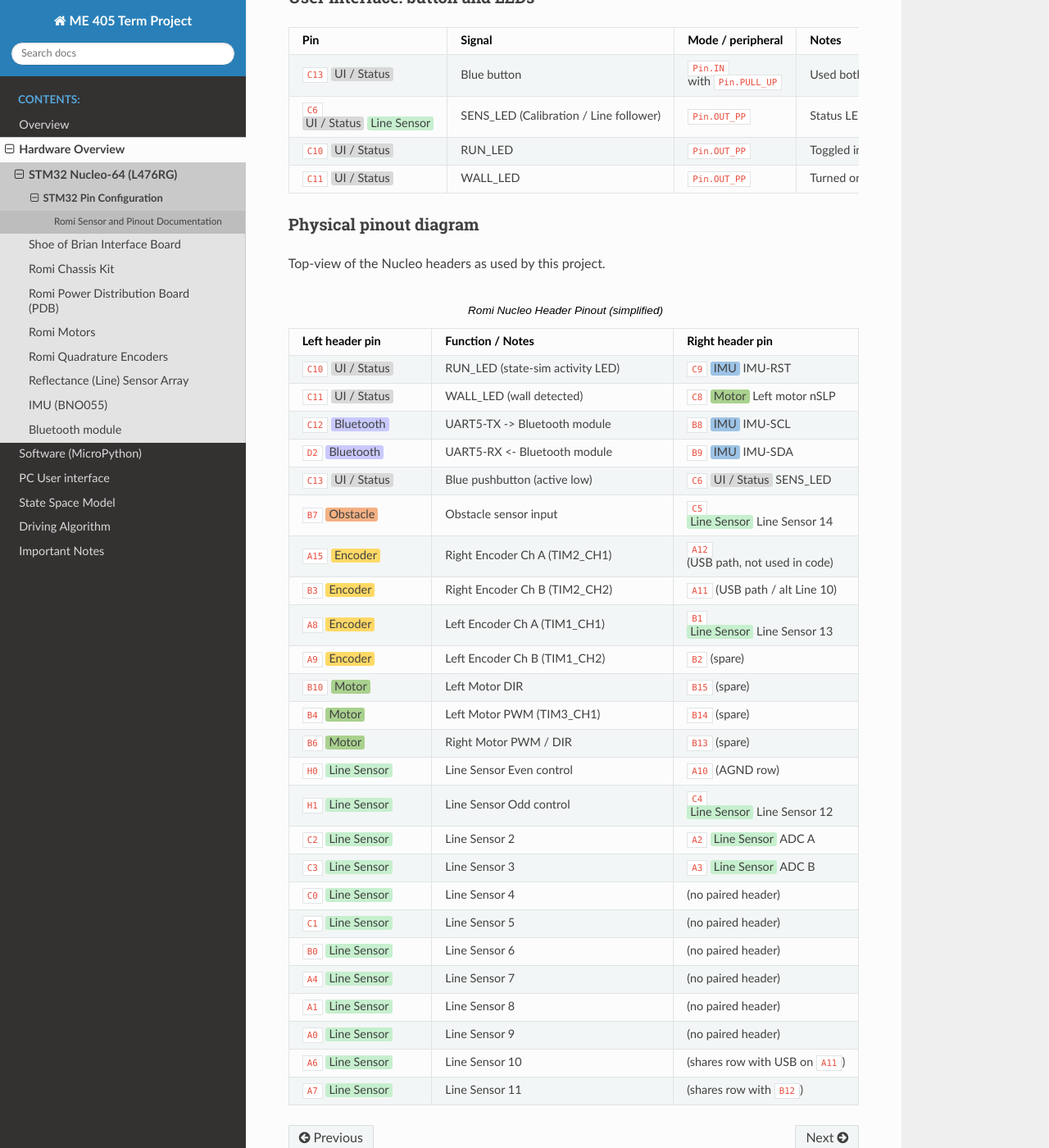
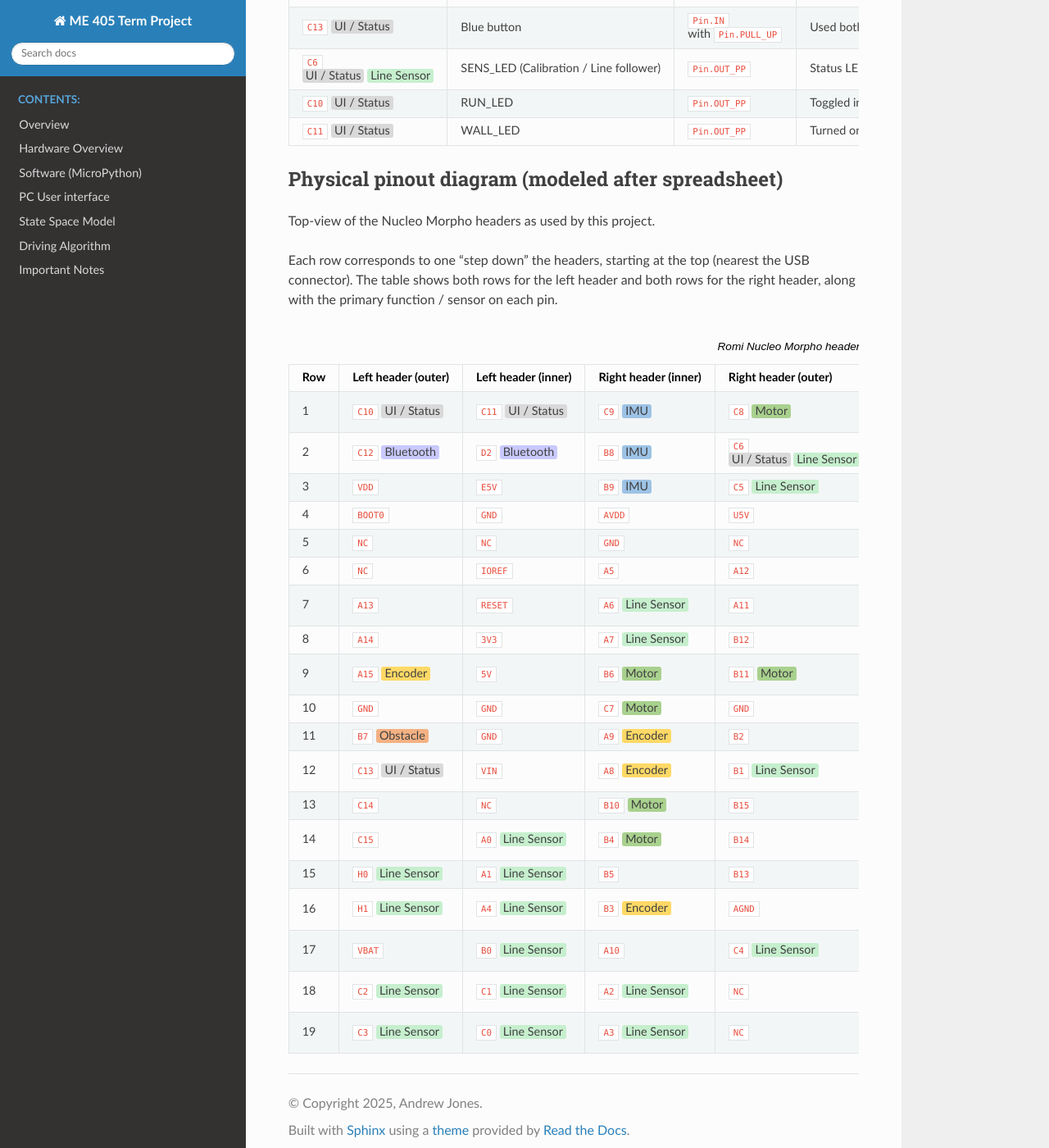
Before and after one commit to andrewthegr8/Term-Project-ME-405, a Sphinx documentation site: the page built from docs/source/stm32-pins.rst, in a window 1280 px wide and 1400 px high, scrolled down 2817 px. Shown: the whole window at 82% size. Built offline with Sphinx 7.4.7 and the Read the Docs theme 3.1.0, drawn with Linux system fonts in a browser that asks for light colours; some of the changed text lies outside the part shown.

```diff
--- a/docs/source/hardware.rst
+++ b/docs/source/hardware.rst
@@ -31,8 +31,9 @@ Relevant on-chip peripherals include:
 - **GPIO** (Used for motor control, status LEDS, and bump sensing)
 - **ADC (16-channel)** (Used for reflectance sensor array sampling)
 
+**See these pages for details on how prepherials were connected to the STM32:**
 .. toctree::
-   :maxdepth: 1
+   :maxdepth: 2
 
    stm32-pins
 
--- a/docs/source/main-program.rst
+++ b/docs/source/main-program.rst
@@ -311,7 +311,7 @@ rather than hardware.
 
 
 Main Script
---------------
+~~~~~~~~~~~~~~~~~~~~
 All task generator functions are contained in ``main.py``.
 
 .. automodule:: me405.main
--- a/docs/source/overview.rst
+++ b/docs/source/overview.rst
@@ -23,6 +23,8 @@ the robot successfully completing the course.
 In the video, the robot uses an IR line sensor to follow the line until the "Y"
 at which point it targets checkpoints and solo cups while avoiding obstacles.
 It also utilizes its bump sensor to detect and avoid the "wall" near the start.
+
+Access the full code repositry on GitHub `here <https://github.com/andrewthegr8/Term-Project-ME-405/tree/main>`.
 
 .. raw:: html
 
--- a/docs/source/stm32-pins.rst
+++ b/docs/source/stm32-pins.rst
@@ -9,12 +9,7 @@ Nucleo-64 in this project.
     convention.
 
 
-====================================
-Romi Sensor and Pinout Documentation
-====================================
-
-Color legend
-------------
+.. Color legend
 
 .. |LINE| raw:: html
 
@@ -297,90 +292,156 @@ User interface: button and LEDs
      - Turned on when a wall or obstacle is detected.
 
 
-Physical pinout diagram
+Physical pinout diagram (modeled after spreadsheet)
 ---------------------------------------------------
 
-Top-view of the Nucleo headers as used by this project.
+Top-view of the Nucleo Morpho headers as used by this project.
 
-.. list-table:: Romi Nucleo Header Pinout (simplified)
+Each row corresponds to one “step down” the headers, starting at the
+top (nearest the USB connector).  The table shows both rows for the left
+header and both rows for the right header, along with the primary
+function / sensor on each pin.
+
+.. list-table:: Romi Nucleo Morpho headers (top view)
    :header-rows: 1
-   :widths: 22 36 22
+   :widths: 8 14 14 14 14 36
 
-   * - Left header pin
-     - Function / Notes
-     - Right header pin
-   * - ``C10`` |UI|
-     - RUN_LED (state-sim activity LED)
-     - ``C9`` |IMU| IMU-RST
-   * - ``C11`` |UI|
-     - WALL_LED (wall detected)
-     - ``C8`` |MOT| Left motor nSLP
-   * - ``C12`` |BT|
-     - UART5-TX -> Bluetooth module
-     - ``B8`` |IMU| IMU-SCL
-   * - ``D2`` |BT|
-     - UART5-RX <- Bluetooth module
-     - ``B9`` |IMU| IMU-SDA
-   * - ``C13`` |UI|
-     - Blue pushbutton (active low)
-     - ``C6`` |UI| SENS_LED
-   * - ``B7`` |OBS|
-     - Obstacle sensor input
-     - ``C5`` |LINE| Line Sensor 14
-   * - ``A15`` |ENC|
-     - Right Encoder Ch A (TIM2_CH1)
-     - ``A12`` (USB path, not used in code)
-   * - ``B3`` |ENC|
-     - Right Encoder Ch B (TIM2_CH2)
-     - ``A11`` (USB path / alt Line 10)
-   * - ``A8`` |ENC|
-     - Left Encoder Ch A (TIM1_CH1)
-     - ``B1`` |LINE| Line Sensor 13
-   * - ``A9`` |ENC|
-     - Left Encoder Ch B (TIM1_CH2)
-     - ``B2`` (spare)
-   * - ``B10`` |MOT|
-     - Left Motor DIR
-     - ``B15`` (spare)
-   * - ``B4`` |MOT|
-     - Left Motor PWM (TIM3_CH1)
-     - ``B14`` (spare)
-   * - ``B6`` |MOT|
-     - Right Motor PWM / DIR
-     - ``B13`` (spare)
-   * - ``H0`` |LINE|
-     - Line Sensor Even control
-     - ``A10`` (AGND row)
-   * - ``H1`` |LINE|
-     - Line Sensor Odd control
-     - ``C4`` |LINE| Line Sensor 12
-   * - ``C2`` |LINE|
-     - Line Sensor 2
-     - ``A2`` |LINE| ADC A
-   * - ``C3`` |LINE|
-     - Line Sensor 3
-     - ``A3`` |LINE| ADC B
-   * - ``C0`` |LINE|
-     - Line Sensor 4
-     - (no paired header)
-   * - ``C1`` |LINE|
-     - Line Sensor 5
-     - (no paired header)
-   * - ``B0`` |LINE|
-     - Line Sensor 6
-     - (no paired header)
-   * - ``A4`` |LINE|
-     - Line Sensor 7
-     - (no paired header)
-   * - ``A1`` |LINE|
-     - Line Sensor 8
-     - (no paired header)
-   * - ``A0`` |LINE|
-     - Line Sensor 9
-     - (no paired header)
-   * - ``A6`` |LINE|
-     - Line Sensor 10
-     - (shares row with USB on ``A11``)
-   * - ``A7`` |LINE|
-     - Line Sensor 11
-     - (shares row with ``B12``)
+   * - Row
+     - Left header (outer)
+     - Left header (inner)
+     - Right header (inner)
+     - Right header (outer)
+     - Functions / sensors (per pin)
+
+   * - 1
+     - ``C10`` |UI|
+     - ``C11`` |UI|
+     - ``C9`` |IMU|
+     - ``C8`` |MOT|
+     - ``C10`` RUN_LED (UI); ``C11`` WALL_LED (UI); ``C9`` IMU-RST; ``C8`` Left motor PWM / nSLP (used as PWM in code).
+
+   * - 2
+     - ``C12`` |BT|
+     - ``D2`` |BT|
+     - ``B8`` |IMU|
+     - ``C6`` |UI| |LINE|
+     - ``C12`` UART5-TX (Bluetooth); ``D2`` UART5-RX (Bluetooth); ``B8`` IMU-SCL; ``C6`` SENS_LED (calibration / line-sensor LED).
+
+   * - 3
+     - ``VDD``
+     - ``E5V``
+     - ``B9`` |IMU|
+     - ``C5`` |LINE|
+     - Power pins (``VDD``, ``E5V``); ``B9`` IMU-SDA; ``C5`` Line Sensor 14.
+
+   * - 4
+     - ``BOOT0``
+     - ``GND``
+     - ``AVDD``
+     - ``U5V``
+     - Boot and supply pins (no direct sensor use in this firmware).
+
+   * - 5
+     - ``NC``
+     - ``NC``
+     - ``GND``
+     - ``NC``
+     - Unused / ground pins.
+
+   * - 6
+     - ``NC``
+     - ``IOREF``
+     - ``A5``
+     - ``A12``
+     - On-board ADC / USB-communication pads (not used by the provided MicroPython code).
+
+   * - 7
+     - ``A13``
+     - ``RESET``
+     - ``A6`` |LINE|
+     - ``A11``
+     - ``A13`` SWD programming; ``RESET`` line; ``A6`` Line Sensor 10; ``A11`` USB communication through shoe (unused in code).
+
+   * - 8
+     - ``A14``
+     - ``3V3``
+     - ``A7`` |LINE|
+     - ``B12``
+     - ``A14`` SWD programming; ``3V3`` supply; ``A7`` Line Sensor 11; ``B12`` spare.
+
+   * - 9
+     - ``A15`` |ENC|
+     - ``5V``
+     - ``B6`` |MOT|
+     - ``B11`` |MOT|
+     - ``A15`` Right Encoder Ch A (TIM2_CH1); ``5V`` supply; ``B6`` Right Motor PWM; ``B11`` Right Motor DIR.
+
+   * - 10
+     - ``GND``
+     - ``GND``
+     - ``C7`` |MOT|
+     - ``GND``
+     - Ground pins; ``C7`` Right Motor nSLP / enable.
+
+   * - 11
+     - ``B7`` |OBS|
+     - ``GND``
+     - ``A9`` |ENC|
+     - ``B2``
+     - ``B7`` Obstacle sensor (digital input); ``A9`` Left Encoder Ch B (TIM1_CH2); ``B2`` spare.
+
+   * - 12
+     - ``C13`` |UI|
+     - ``VIN``
+     - ``A8`` |ENC|
+     - ``B1`` |LINE|
+     - ``C13`` Blue user button; ``VIN`` power in; ``A8`` Left Encoder Ch A (TIM1_CH1); ``B1`` Line Sensor 13.
+
+   * - 13
+     - ``C14``
+     - ``NC``
+     - ``B10`` |MOT|
+     - ``B15``
+     - ``C14`` 32 kHz RTC crystal; ``B10`` Left Motor DIR; ``B15`` spare.
+
+   * - 14
+     - ``C15``
+     - ``A0`` |LINE|
+     - ``B4`` |MOT|
+     - ``B14``
+     - ``C15`` 32 kHz RTC crystal; ``A0`` Line Sensor 9; ``B4`` Left Motor PWM (TIM3_CH1); ``B14`` spare.
+
+   * - 15
+     - ``H0`` |LINE|
+     - ``A1`` |LINE|
+     - ``B5``
+     - ``B13``
+     - ``H0`` Line Sensor Even control; ``A1`` Line Sensor 8; ``B5`` spare; ``B13`` spare.
+
+   * - 16
+     - ``H1`` |LINE|
+     - ``A4`` |LINE|
+     - ``B3`` |ENC|
+     - ``AGND``
+     - ``H1`` Line Sensor Odd control; ``A4`` Line Sensor 7; ``B3`` Right Encoder Ch B (TIM2_CH2); ``AGND`` analog ground.
+
+   * - 17
+     - ``VBAT``
+     - ``B0`` |LINE|
+     - ``A10``
+     - ``C4`` |LINE|
+     - ``VBAT`` battery input; ``B0`` Line Sensor 6; ``A10`` general I/O (not used in code); ``C4`` Line Sensor 12.
+
+   * - 18
+     - ``C2`` |LINE|
+     - ``C1`` |LINE|
+     - ``A2`` |LINE|
+     - ``NC``
+     - ``C2`` Line Sensor 2; ``C1`` Line Sensor 5; ``A2`` ADC (UART2 to ST-Link MCU, used with the line array); other pin NC.
+
+   * - 19
+     - ``C3`` |LINE|
+     - ``C0`` |LINE|
+     - ``A3`` |LINE|
+     - ``NC``
+     - ``C3`` Line Sensor 3; ``C0`` Line Sensor 4; ``A3`` ADC (UART2 to ST-Link MCU, used with the line array); other pin NC.
```
